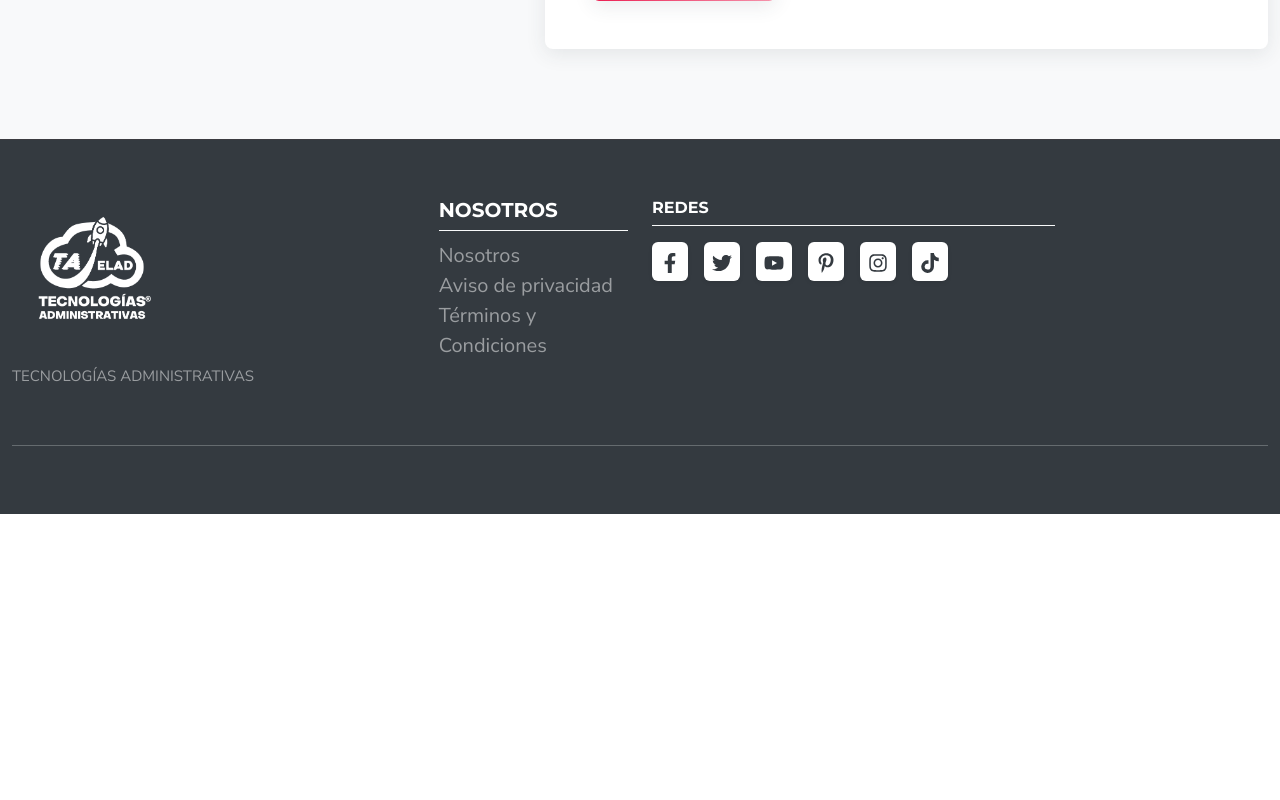
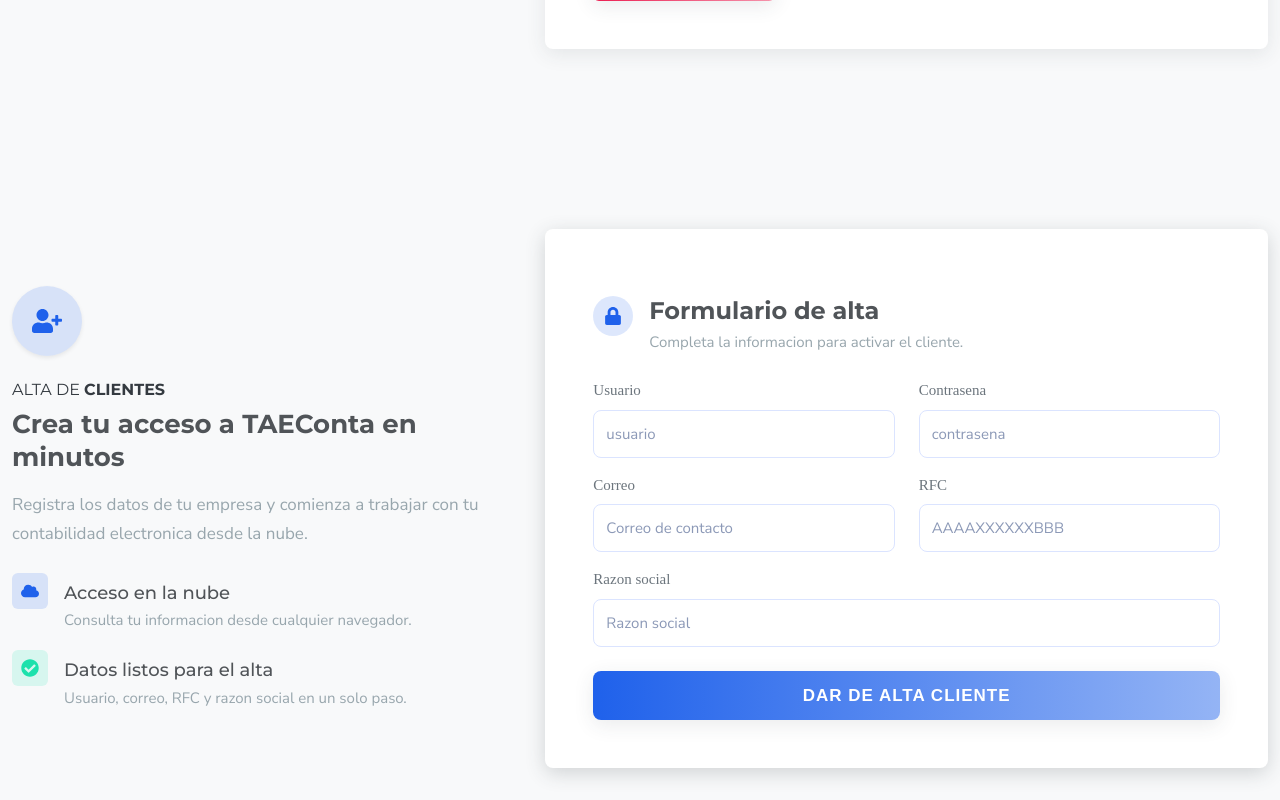
Before and after one commit to DesarrolladorTAE/Taelad, a React (Create React App) app: page /contabilidad in a window 1280 px wide. Shown: the part 2980-3780 px from the top of the page. Before the commit the page ends 3494 px from the top, so only its background shows below. Built offline with nearby package versions, Linux system fonts and the light colour scheme; a web font is replaced by a local one.

Commit message:
cambios en alta de cliente

```diff
--- /dev/null
+++ b/src/components/ConEle/AltaClientes.tsx
@@ -0,0 +1,159 @@
+import { Container, Row, Col, Card, Form } from "react-bootstrap";
+import { FaCheckCircle, FaCloud, FaLock, FaUserPlus } from "react-icons/fa";
+
+const inputStyle = {
+    border: "1px solid #dbe4ff",
+    borderRadius: "8px",
+    minHeight: "48px",
+};
+
+const AltaClientes = () => {
+    return (
+        <section className="section bg-light" id="alta-clientes">
+            <Container>
+                <Row className="align-items-center g-4">
+                    <Col lg={5}>
+                        <div className="avatar avatar-xl rounded-circle bg-soft-primary text-primary shadow-sm mb-4">
+                            {(FaUserPlus as any)({ size: 30 })}
+                        </div>
+                        <h6 className="subtitle mb-2">
+                            Alta de <span className="fw-bold">clientes</span>
+                        </h6>
+                        <h2 className="title mb-3">
+                            Crea tu acceso a TAEConta en minutos
+                        </h2>
+                        <p className="text-muted fs-17 mb-4">
+                            Registra los datos de tu empresa y comienza a trabajar con
+                            tu contabilidad electronica desde la nube.
+                        </p>
+
+                        <div className="d-flex align-items-start mb-3">
+                            <div className="contact-icon bg-soft-primary text-primary me-3">
+                                {(FaCloud as any)({ size: 18 })}
+                            </div>
+                            <div>
+                                <h5 className="fs-18 mb-1">Acceso en la nube</h5>
+                                <p className="text-muted mb-0">
+                                    Consulta tu informacion desde cualquier navegador.
+                                </p>
+                            </div>
+                        </div>
+
+                        <div className="d-flex align-items-start">
+                            <div className="contact-icon bg-soft-success text-success me-3">
+                                {(FaCheckCircle as any)({ size: 18 })}
+                            </div>
+                            <div>
+                                <h5 className="fs-18 mb-1">Datos listos para el alta</h5>
+                                <p className="text-muted mb-0">
+                                    Usuario, correo, RFC y razon social en un solo paso.
+                                </p>
+                            </div>
+                        </div>
+                    </Col>
+
+                    <Col lg={7}>
+                        <Card className="rounded-lg shadow-lg border-0">
+                            <Card.Body className="p-4 p-md-5">
+                                <div className="d-flex align-items-center mb-4">
+                                    <div className="avatar avatar-lg rounded-circle bg-soft-primary text-primary me-3">
+                                        {(FaLock as any)({ size: 18 })}
+                                    </div>
+                                    <div>
+                                        <h3 className="fs-24 fw-bold mb-1">Formulario de alta</h3>
+                                        <p className="text-muted mb-0">
+                                            Completa la informacion para activar el cliente.
+                                        </p>
+                                    </div>
+                                </div>
+
+                                <Form
+                                    method="POST"
+                                    action="https://taeconta.tecnologiasadministrativas.com/mb/demo/altaDemo"
+                                    className="vstack gap-3"
+                                >
+                                    <fieldset>
+                                        <Row>
+                                            <Col md={6}>
+                                                <Form.Group className="mb-3" controlId="user">
+                                                    <Form.Label>Usuario</Form.Label>
+                                                    <Form.Control
+                                                        type="text"
+                                                        name="user"
+                                                        placeholder="usuario"
+                                                        required
+                                                        style={inputStyle}
+                                                    />
+                                                </Form.Group>
+                                            </Col>
+
+                                            <Col md={6}>
+                                                <Form.Group className="mb-3" controlId="pass">
+                                                    <Form.Label>Contrasena</Form.Label>
+                                                    <Form.Control
+                                                        type="password"
+                                                        name="pass"
+                                                        placeholder="contrasena"
+                                                        required
+                                                        style={inputStyle}
+                                                    />
+                                                </Form.Group>
+                                            </Col>
+
+                                            <Col md={6}>
+                                                <Form.Group className="mb-3" controlId="correo">
+                                                    <Form.Label>Correo</Form.Label>
+                                                    <Form.Control
+                                                        type="email"
+                                                        name="correo"
+                                                        placeholder="Correo de contacto"
+                                                        required
+                                                        style={inputStyle}
+                                                    />
+                                                </Form.Group>
+                                            </Col>
+
+                                            <Col md={6}>
+                                                <Form.Group className="mb-3" controlId="rfc">
+                                                    <Form.Label>RFC</Form.Label>
+                                                    <Form.Control
+                                                        type="text"
+                                                        name="rfc"
+                                                        placeholder="AAAAXXXXXXBBB"
+                                                        required
+                                                        style={inputStyle}
+                                                    />
+                                                </Form.Group>
+                                            </Col>
+
+                                            <Col xs={12}>
+                                                <Form.Group className="mb-4" controlId="razon">
+                                                    <Form.Label>Razon social</Form.Label>
+                                                    <Form.Control
+                                                        type="text"
+                                                        name="razon"
+                                                        placeholder="Razon social"
+                                                        required
+                                                        style={inputStyle}
+                                                    />
+                                                </Form.Group>
+                                            </Col>
+                                        </Row>
+
+                                        <div className="d-grid">
+                                            <button className="btn btn-gradient-primary btn-lg" type="submit" value="Alta">
+                                                Dar de alta cliente
+                                            </button>
+                                        </div>
+                                    </fieldset>
+                                </Form>
+                            </Card.Body>
+                        </Card>
+                    </Col>
+                </Row>
+            </Container>
+        </section>
+    );
+};
+
+export default AltaClientes;
--- a/src/pages/landings/Index1/ConEle.tsx
+++ b/src/pages/landings/Index1/ConEle.tsx
@@ -19,6 +19,7 @@
 import Iconos from "../../../components/ConEle/Iconos";
 import Nube from "../../../components/ConEle/Nube";
 import Correo from "../../../components/ConEle/Correo";
+import AltaClientes from "../../../components/ConEle/AltaClientes";
 import TaeFooter from "../../../components/TaeFooter";
 
 const index = () => {
@@ -37,6 +38,7 @@
                 <Nube />
                 {/* fetures2 */}
                 <Correo />
+                <AltaClientes />
                 {/* counter */}
                 {/* <Counter /> */}
             </div>
```
